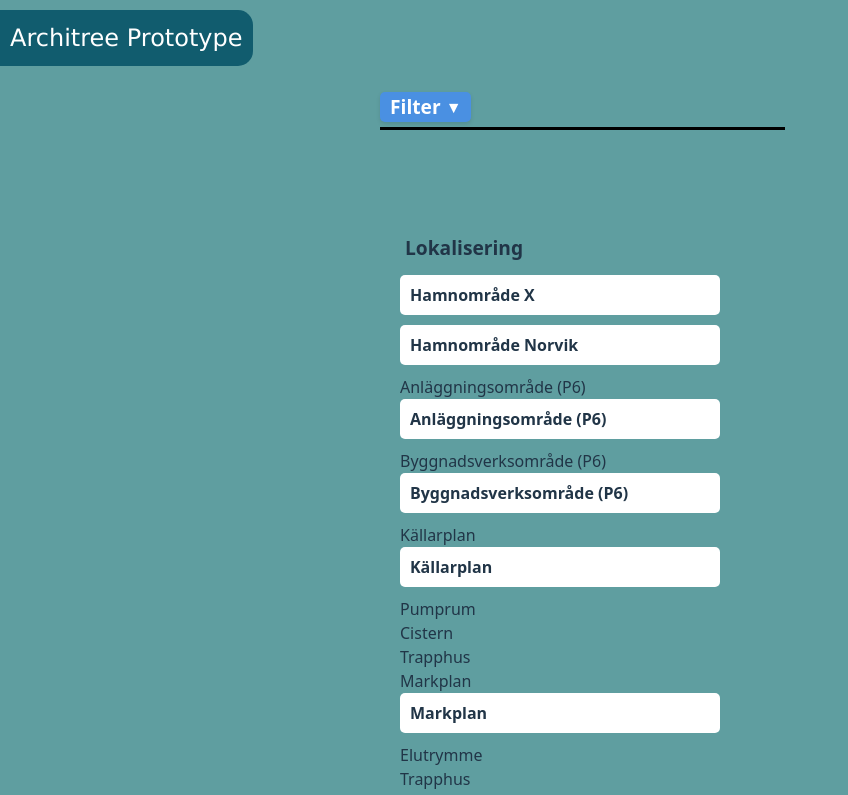
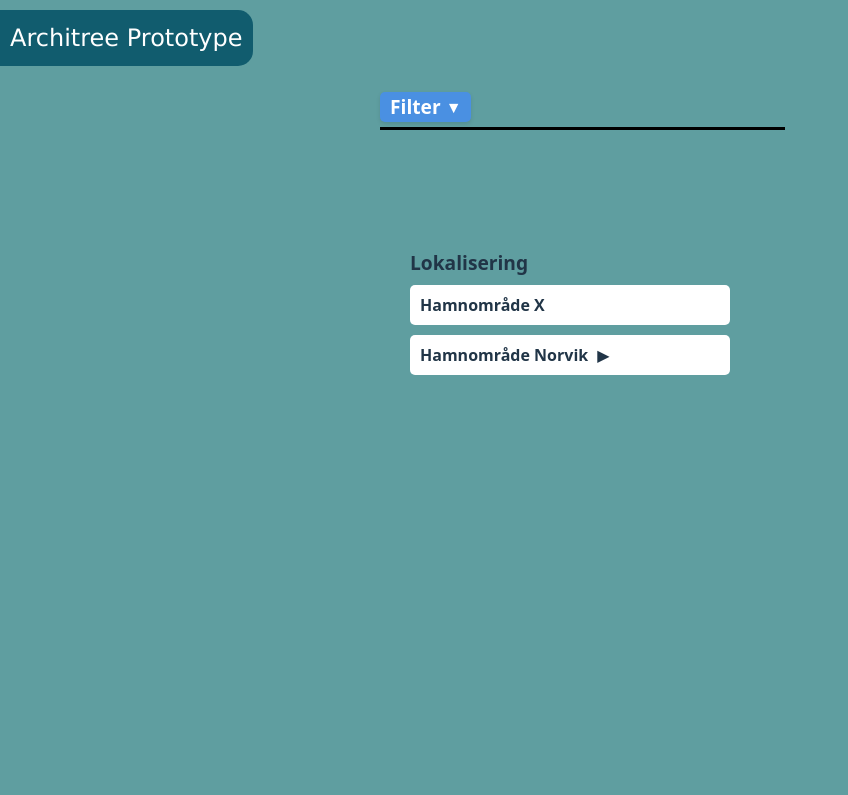
Before and after one commit to eira-quale/architree-81346-visualiser-prototype, a Vue app: page / in a window 1280 px wide. Shown: the top 795 px of the page, without its empty margins (0-848 px from the left). Built offline with nearby package versions, Linux system fonts and the light colour scheme.

Commit message:
Node indentation for tree

```diff
--- a/src/components/tree/Node.vue
+++ b/src/components/tree/Node.vue
@@ -1,13 +1,22 @@
 <template>
-  <!-- Print parent node -->
-  <div class="node-container">
-    <span class="node-text rds">{{ node.data.name }}</span>
+  <!-- Always display the parent node -->
+  <div class="node-container" @click="toggleExpand" :style="{ marginLeft: `${depth * 20}px` }">
+    <span class="node-text rds">
+      {{ node.data.name }}
+      <span v-if="node.children && node.children.length" class="toggle-icon">
+        {{ isExpanded ? '▼' : '▶' }}
+      </span>
+    </span>
   </div>
 
-  <div v-for="(childNode, index) in node.children" :key="index" class="node-children">
-    <span class="node-text">{{ childNode.data.name }}</span>
-    <!-- Check if the child node has children and recursively render them -->
-    <Node v-if="childNode.children && childNode.children.length" :node="childNode" />
+  <!-- Recursively render children if they exist and the node is expanded -->
+  <div v-if="isExpanded && node.children && node.children.length" class="node-children">
+    <Node
+      v-for="(childNode, index) in node.children"
+      :key="index"
+      :node="childNode"
+      :depth="depth + 1"
+    />
   </div>
 </template>
 
@@ -20,19 +29,30 @@ export default {
     node: {
       type: TreeNode
     },
+    depth: {
+      type: Number,
+      default: 0 // Start at depth 0 for the root node
+    }
   },
   data() {
-    return {};
+    return {
+      isExpanded: false, // Track whether the node is expanded
+    };
   },
-  // Removed explicit import and registration of Node
-  methods: {},
-  watch: {
-    // Your watchers
-  },
-  mounted() {
-    // Lifecycle hook - runs when the component is mounted
+  methods: {
+    toggleExpand() {
+      this.isExpanded = !this.isExpanded; // Toggle the expanded state
+    },
   },
 };
 </script>
 
-<style scoped></style>
+<style scoped>
+.node-container {
+  cursor: pointer; /* Indicate interactivity */
+}
+
+.toggle-icon {
+  margin-left: 5px; /* Add spacing between the name and the toggle icon */
+}
+</style>
--- a/src/components/tree/Tree.vue
+++ b/src/components/tree/Tree.vue
@@ -1,11 +1,12 @@
 <template>
   <div class="tree">
-    <div class="tree-title-container">
-      <h1>{{ tree.name }}</h1>
+
 
     </div>
     <div class="tree-container">
       <!-- Scrollable area for nodes -->
+      <div class="tree-title-container">
+        <h1>{{ tree.name }}</h1>
       <div class="tree-content">
         <Node
         v-for="(node, index) in tree.nodes"
--- a/src/style.css
+++ b/src/style.css
@@ -1,5 +1,6 @@
 html {
   background-color: cadetblue; /* Ensure the background color stays */
+  height: 100%;
 }
 
 
@@ -118,34 +119,32 @@ button:focus-visible {
   padding: 20px;
   align-items: flex-start;
   width: fit-content;
-  height: 100vh; /* Full height of the screen */
-  overflow-y: auto; /* Allow scrolling if the content exceeds screen height */
+  min-height: 100vh; /* Full height of the screen */
+  overflow: visible; /* Allow scrolling if the content exceeds screen height */
   background-color: cadetblue; /* Ensure the background color stays */
 
 }
 
 
 .tree-container {
-  width: fit-content;
-  flex-grow: 0;
-  flex-shrink: 0;
-  margin-right: 20px;
   display: flex;
   flex-direction: column;
-
-  height: 100%; /* Make it take full available height */
+  height: 100%; /* eller auto – det viktiga är overflow-y */
+  overflow-y: auto; /* 👈 gör detta till scroll-container */
+  background-color: cadetblue;
+  padding: 10px 0;
 }
 
 .tree-title-container {
-  display: flex;
-  flex-direction: row;
-  align-items: center;
-  margin: 5px;
-  position: sticky; /* Keeps the title fixed */
-  top: 0; /* Stick to the top of the container */
+  position: sticky;
+  top: 0;
+  background-color: cadetblue; /* så rubriken inte blandas med nodens vit bakgrund */
+  z-index: 1;
+  padding: 10px;
+  font-weight: bold;
+  font-size: 1em;
+}
 
-  z-index: 1; /* Ensures it stays above the rest of the tree content */
-}
 .tree-icon {
   margin-left: 10px;
 }
@@ -168,13 +167,16 @@ button:focus-visible {
 
 
 
+
+
+
 /* Scrollable area for the nodes */
 .tree-content {
   display: flex;
   flex-direction: column;
   flex-grow: 1; /* Allow the content to expand */
   overflow-y: auto; /* Enable vertical scrolling */
-  max-height: calc(100vh - 60px); /* Keep space for the title and other elements */
+  max-height: auto; /* Keep space for the title and other elements */
 
 
 }
```
